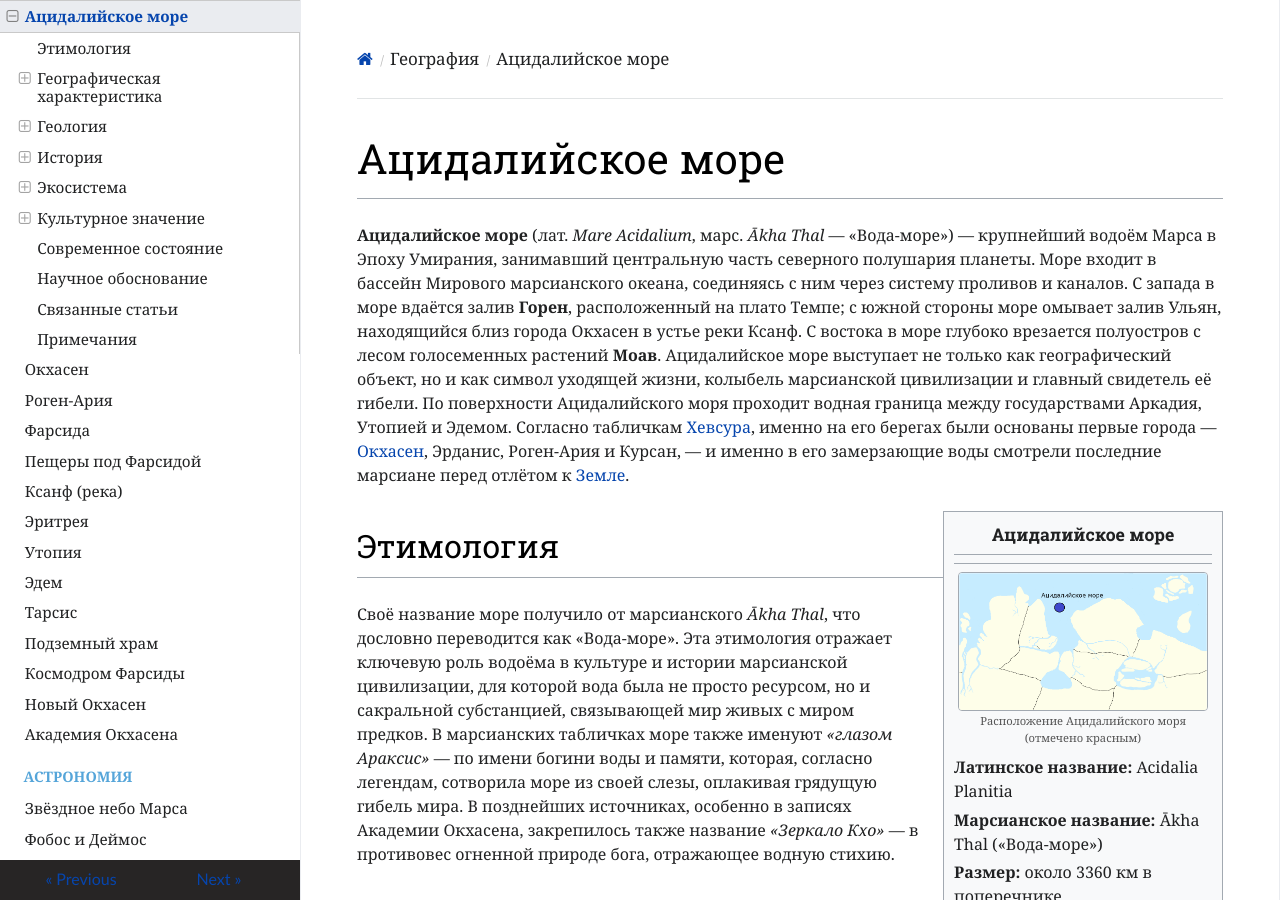
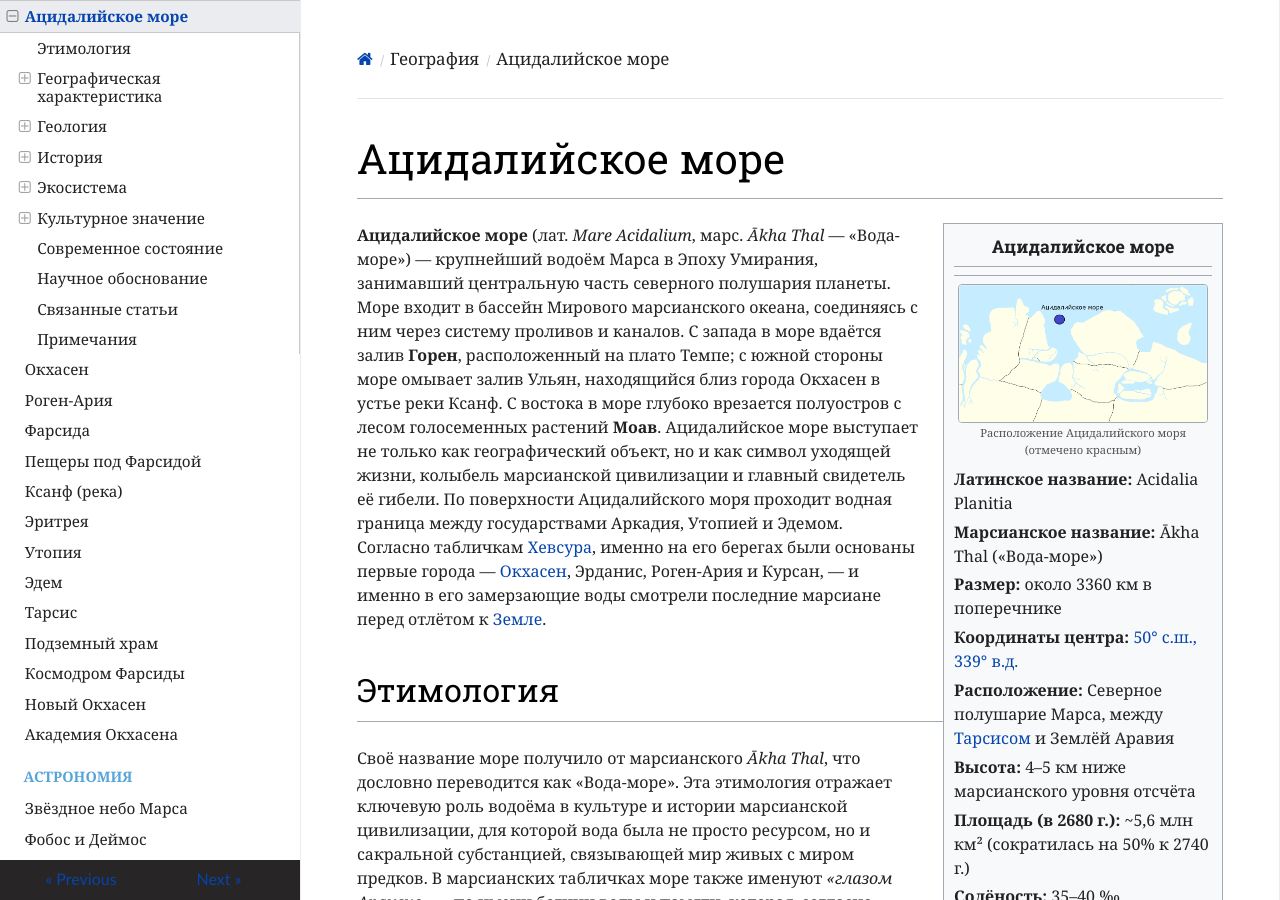
Before and after one commit to ivanhohlov14-bit/mars-encyclopedia, an MkDocs documentation site: the page built from docs/geography/acidalia-sea.md, in a window 1280 px wide and 900 px high. Built offline with MkDocs 1.6.1, drawn with Linux system fonts in a browser that asks for light colours; nearby versions of some CDN libraries; part of the change alters nothing that is shown.

```diff
--- a/docs/geography/acidalia-sea.md
+++ b/docs/geography/acidalia-sea.md
@@ -1,6 +1,4 @@
 # Ацидалийское море
-
-**Ацидалийское море** (лат. *Mare Acidalium*, марс. *Ākha Thal* — «Вода-море») — крупнейший водоём Марса в Эпоху Умирания, занимавший центральную часть северного полушария планеты. Море входит в бассейн Мирового марсианского океана, соединяясь с ним через систему проливов и каналов. С запада в море вдаётся залив **Горен**, расположенный на плато Темпе; с южной стороны море омывает залив Ульян, находящийся близ города Окхасен в устье реки Ксанф. С востока в море глубоко врезается полуостров с лесом голосеменных растений **Моав**. Ацидалийское море выступает не только как географический объект, но и как символ уходящей жизни, колыбель марсианской цивилизации и главный свидетель её гибели. По поверхности Ацидалийского моря проходит водная граница между государствами Аркадия, Утопией и Эдемом. Согласно табличкам [Хевсура](hevsur.md), именно на его берегах были основаны первые города — [Окхасен](okhasen.md), Эрданис, Роген-Ария и Курсан, — и именно в его замерзающие воды смотрели последние марсиане перед отлётом к [Земле](earth.md).
 
 <div class="infobox" style="float: right; width: 280px; background: #f8f9fa; border: 1px solid #a2a9b1; padding: 10px; margin: 0 0 1rem 1.5rem; font-size: 0.9rem;">
   <h3 style="margin: 0; text-align: center;">Ацидалийское море</h3>
@@ -29,6 +27,9 @@
   <p><b>Ключевые города:</b> <a href="okhasen.md">Окхасен</a>, Роген-Ария, Эрданис, Курсан</p>
   <p><b>Связанные понятия:</b> <a href="araksis.md">Араксис</a>, <a href="ksanf-monster.md">Ксанф</a>, <a href="epokha-umiraniya.md">Эпоха Умирания</a></p>
 </div>
+
+**Ацидалийское море** (лат. *Mare Acidalium*, марс. *Ākha Thal* — «Вода-море») — крупнейший водоём Марса в Эпоху Умирания, занимавший центральную часть северного полушария планеты. Море входит в бассейн Мирового марсианского океана, соединяясь с ним через систему проливов и каналов. С запада в море вдаётся залив **Горен**, расположенный на плато Темпе; с южной стороны море омывает залив Ульян, находящийся близ города Окхасен в устье реки Ксанф. С востока в море глубоко врезается полуостров с лесом голосеменных растений **Моав**. Ацидалийское море выступает не только как географический объект, но и как символ уходящей жизни, колыбель марсианской цивилизации и главный свидетель её гибели. По поверхности Ацидалийского моря проходит водная граница между государствами Аркадия, Утопией и Эдемом. Согласно табличкам [Хевсура](hevsur.md), именно на его берегах были основаны первые города — [Окхасен](okhasen.md), Эрданис, Роген-Ария и Курсан, — и именно в его замерзающие воды смотрели последние марсиане перед отлётом к [Земле](earth.md).
+
 
 ## Этимология
 
```
